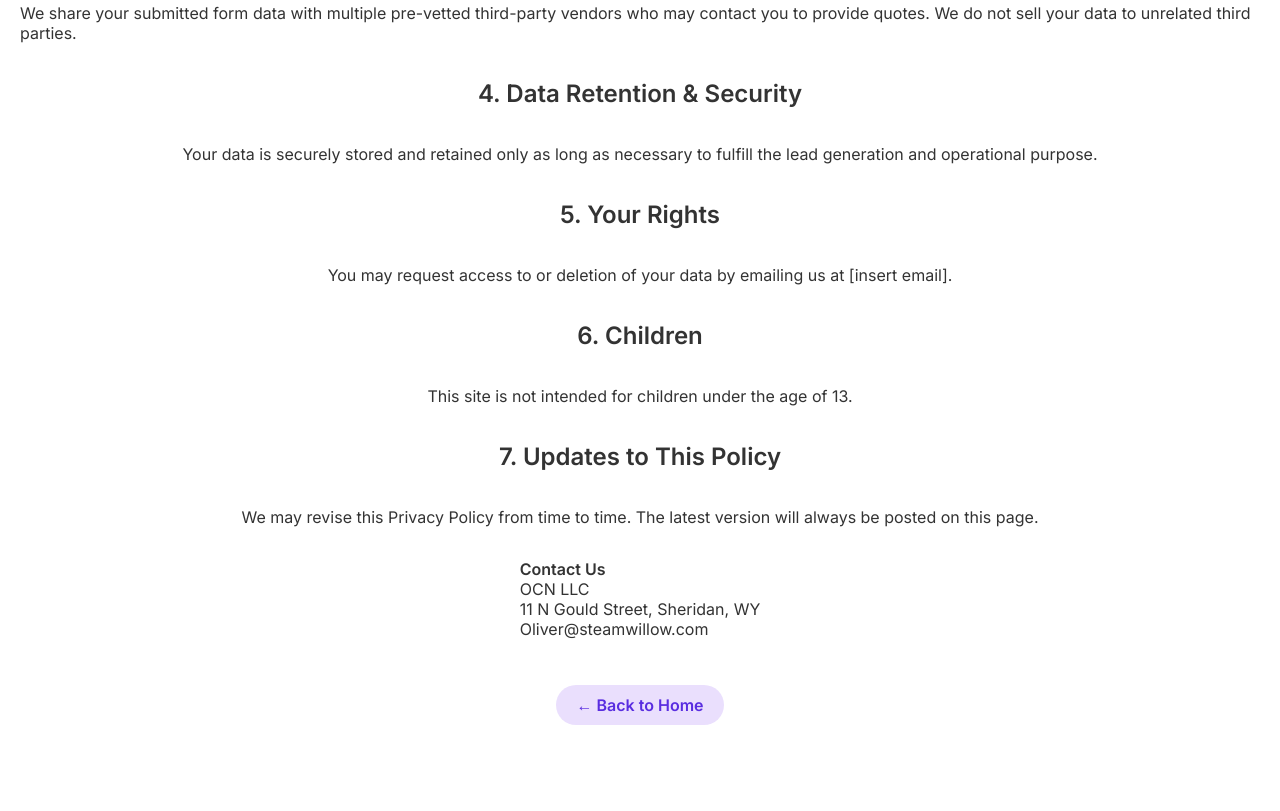
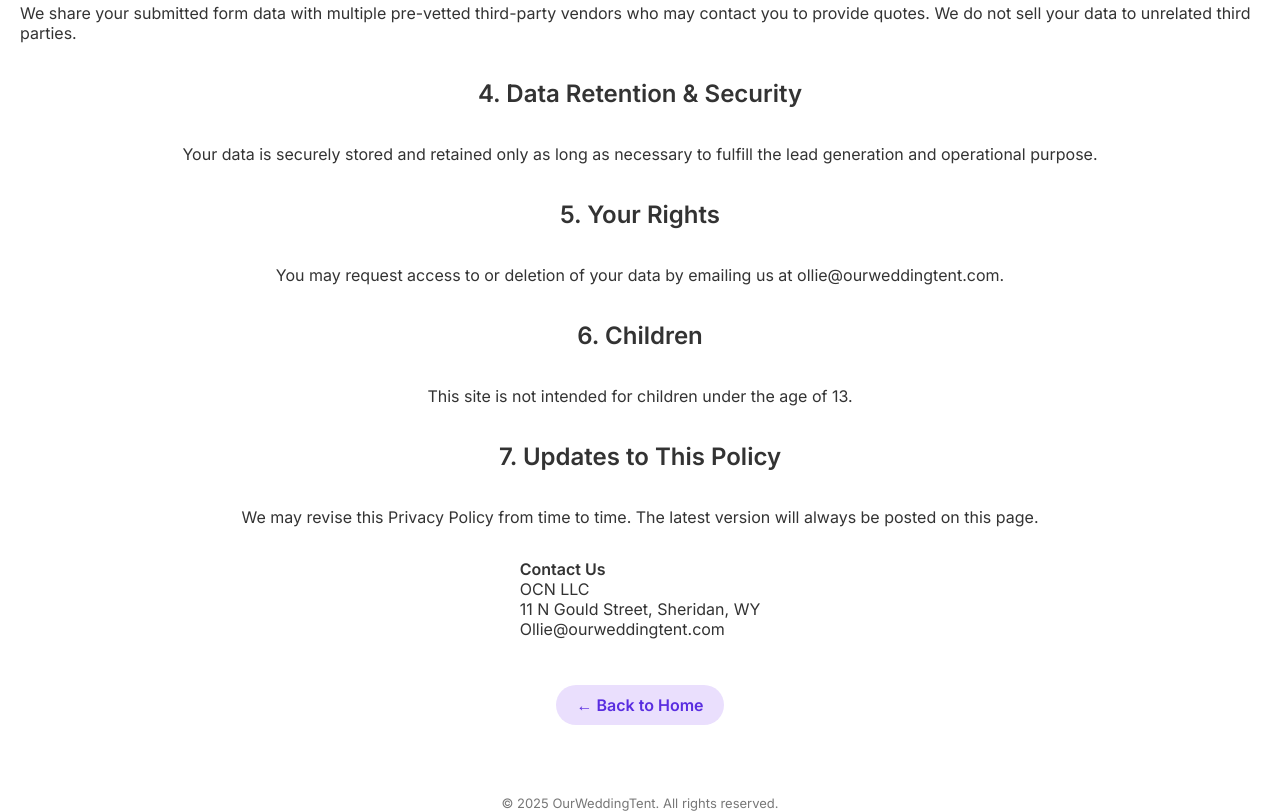
Before and after one commit to Cubeking93/ourweddingtent, a website: page privacy.html in a window 1280 px wide. Shown: the part 649-1460 px from the top of the page. Before the commit the page ends 1404 px from the top, so only its background shows below. Drawn offline with Linux system fonts and the light colour scheme.

Commit message:
Update privacy.html

```diff
--- a/privacy.html
+++ b/privacy.html
@@ -5,34 +5,50 @@
 <meta charset="utf-8"/>
 <title>Privacy Policy - OurWeddingTent</title>
 <link href="styles.css" rel="stylesheet"/>
+<link rel="icon" type="image/png" href="favicon.png"/>
 </head>
 <body>
 <div class="page-wrapper">
   <h1>Privacy Policy</h1>
-<p>Effective Date: [Insert Date]</p>
+  <p>Effective Date: January 1, 2025</p>
   <p>This Privacy Policy describes how OCN LLC ("we," "our," or "us") collects, uses, and discloses your information when you visit and use our website, OurWeddingTent.com ("Site").</p>
+
   <h2>1. Information We Collect</h2>
   <ul>
     <li>Personal Information: We collect names, email addresses, phone numbers, and wedding details (such as location, date, and estimated guest count) that you voluntarily submit through our form.</li>
     <li>Usage Information: We may collect anonymized data on how users interact with the Site (e.g., browser type, IP address, referral URLs).</li>
   </ul>
+
   <h2>2. How We Use Your Information</h2>
   <ul>
     <li>To provide your request for quotes to third-party wedding tent providers.</li>
     <li>To communicate with you about your inquiry.</li>
     <li>To improve our service and website.</li>
   </ul>
+
   <h2>3. Sharing Your Information</h2>
   <p>We share your submitted form data with multiple pre-vetted third-party vendors who may contact you to provide quotes. We do not sell your data to unrelated third parties.</p>
+
   <h2>4. Data Retention &amp; Security</h2>
   <p>Your data is securely stored and retained only as long as necessary to fulfill the lead generation and operational purpose.</p>
+
   <h2>5. Your Rights</h2>
-<p>You may request access to or deletion of your data by emailing us at [insert email].</p>
+  <p>You may request access to or deletion of your data by emailing us at ollie@ourweddingtent.com.</p>
+
   <h2>6. Children</h2>
   <p>This site is not intended for children under the age of 13.</p>
+
   <h2>7. Updates to This Policy</h2>
   <p>We may revise this Privacy Policy from time to time. The latest version will always be posted on this page.</p>
-<p><strong>Contact Us</strong><br/>OCN LLC<br/>11 N Gould Street, Sheridan, WY<br/>Oliver@steamwillow.com</p>
-<a href="index.html" style="display: inline-block; margin-top: 30px; background: #eadffd; color: #592de0; padding: 10px 20px; text-decoration: none; font-weight: 600; border-radius: 999px;">← Back to Home</a></div>
+
+  <p><strong>Contact Us</strong><br/>OCN LLC<br/>11 N Gould Street, Sheridan, WY<br/>Ollie@ourweddingtent.com</p>
+
+  <a href="index.html" style="display: inline-block; margin-top: 30px; background: #eadffd; color: #592de0; padding: 10px 20px; text-decoration: none; font-weight: 600; border-radius: 999px;">← Back to Home</a>
+</div>
+
+<footer style="text-align: center; margin-top: 40px; font-size: 13px; color: #777;">
+  © 2025 OurWeddingTent. All rights reserved.
+</footer>
+
 </body>
 </html>
```
Lines whose indentation alone changed are shown as unchanged.
